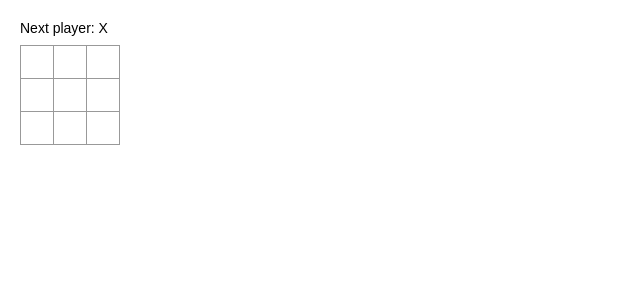
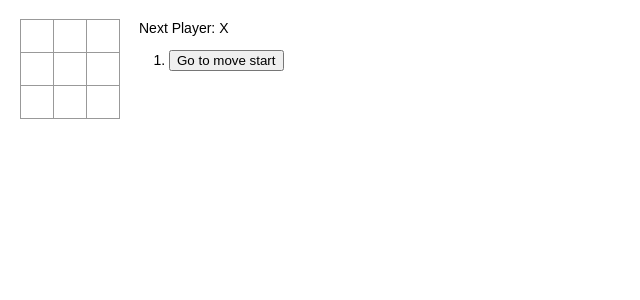
Before and after one commit to t-chov/react-tutorial-ts, a React (Create React App) app: page / in a window 1280 px wide. Shown: the top 300 px of the page, without its empty margins (0-640 px from the left). Built offline with nearby package versions, Linux system fonts and the light colour scheme.

Commit message:
Implement time cupsule

```diff
--- a/src/Board.tsx
+++ b/src/Board.tsx
@@ -1,64 +1,20 @@
 import * as React from 'react'
 import Square from './Square'
+import BoardState from './BoardState';
 
-export default class Board extends React.Component {
-  state = {
-    squares: Array(9).fill(null),
-    xIsNext: true
-  }
-
-  handleClick(i: number): void {
-    const squares = this.state.squares.slice()
-    if (this.calculateWinner(squares) || squares[i]) {
-      return
-    }
-    squares[i] = this.state.xIsNext ? 'X' : 'O'
-    this.setState({
-      squares,
-      xIsNext: !this.state.xIsNext
-    })
-  }
-
+export default class Board extends React.Component<BoardState>{
   renderSquare(i: number) {
     return (
       <Square
-        value={this.state.squares[i]}
-        onClick={() => this.handleClick(i)}
+        value={this.props.squares[i]}
+        onClick={() => this.props.onClick(i)}
       />
     )
   }
-  calculateWinner(squares: Array<String>) {
-    const lines = [
-      [0, 1, 2],
-      [3, 4, 5],
-      [6, 7, 8],
-      [0, 3, 6],
-      [1, 4, 7],
-      [2, 5, 8],
-      [0, 4, 8],
-      [2, 4, 6],
-    ];
-    for (let i = 0; i < lines.length; i++) {
-      const [a, b, c] = lines[i];
-      if (squares[a] && squares[a] === squares[b] && squares[a] === squares[c]) {
-        return squares[a];
-      }
-    }
-    return null;
-  }
 
   render() {
-    const winner = this.calculateWinner(this.state.squares)
-    let status
-    if (winner) {
-      status = `Winner: ${winner}`
-    } else {
-      status = `Next player: ${this.state.xIsNext ? "X" : "O"}`
-    }
-
     return (
       <div>
-        <div className="status">{status}</div>
         <div className="board-row">
           {this.renderSquare(0)}
           {this.renderSquare(1)}
--- /dev/null
+++ b/src/BoardState.tsx
@@ -0,0 +1,8 @@
+import History from './History'
+
+interface BoardState {
+    squares: Array<any>,
+    onClick: Function
+}
+
+export default BoardState
--- a/src/Game.tsx
+++ b/src/Game.tsx
@@ -1,16 +1,98 @@
 import * as React from 'react'
 import Board from './Board'
+import History from './History'
 
 export default class Game extends React.Component {
+  state: {
+    history: Array<History>;
+    stepNumber: number;
+    xIsNext: boolean;
+  }
+
+  constructor(props: any) {
+    super(props)
+    this.state = {
+      history: [{
+        squares: Array(9).fill(null)
+      }],
+      stepNumber: 0,
+      xIsNext: true
+    }
+  }
+
+  handleClick(i: number): void {
+    const history = this.state.history.slice(0, this.state.stepNumber + 1)
+    const current = history[history.length - 1]
+    const squares = current.squares.slice()
+
+    if (this.calculateWinner(squares) || squares[i]) {
+      return
+    }
+    squares[i] = this.state.xIsNext ? 'X' : 'O'
+    this.setState({
+      history: history.concat([{
+        squares
+      }]),
+      stepNumber: history.length,
+      xIsNext: !this.state.xIsNext
+    })
+  }
+
+  jumpTo(step: number) {
+    this.setState({
+      stepNumber: step,
+      xIsNext: (step % 2) == 0
+    })
+  }
+
+  calculateWinner(squares: Array<String>) {
+    const lines = [
+      [0, 1, 2],
+      [3, 4, 5],
+      [6, 7, 8],
+      [0, 3, 6],
+      [1, 4, 7],
+      [2, 5, 8],
+      [0, 4, 8],
+      [2, 4, 6],
+    ];
+    for (let i = 0; i < lines.length; i++) {
+      const [a, b, c] = lines[i];
+      if (squares[a] && squares[a] === squares[b] && squares[a] === squares[c]) {
+        return squares[a];
+      }
+    }
+    return null;
+  }
+
   render() {
+    const history = this.state.history
+    const current = history[this.state.stepNumber]
+    const winner = this.calculateWinner(current.squares)
+
+    const moves = history.map((step, move) => {
+      const desc = move ?
+        'Go to move #' + move :
+        'Go to move start'
+      return (
+        <li key={move}>
+          <button onClick={() => this.jumpTo(move)}>{desc}</button>
+        </li>
+      )
+    })
+
+    const status = (winner)? `Winner: ${winner}` : 'Next Player: ' + (this.state.xIsNext ? 'X' : 'O')
     return (
       <div className="game">
         <div className="game-board">
-          <Board />
+          <Board
+            squares={ current.squares }
+            onClick={ (i: number) => this.handleClick(i)}
+          />
         </div>
         <div className="game-info">
-          <div>{/* status */}</div>
-          <ol>{/* TODO */}</ol>
+          <div>{ status }</div>
+          <ol>{ moves }</ol>
         </div>
       </div>
     );
--- /dev/null
+++ b/src/History.tsx
@@ -0,0 +1,5 @@
+interface History {
+    squares: Array<any>
+}
+
+export default History
--- a/src/SquareState.tsx
+++ b/src/SquareState.tsx
@@ -1,5 +1,5 @@
 interface SquareState {
-    value: number,
+    value: string,
     onClick: () => void
 }
 
```
